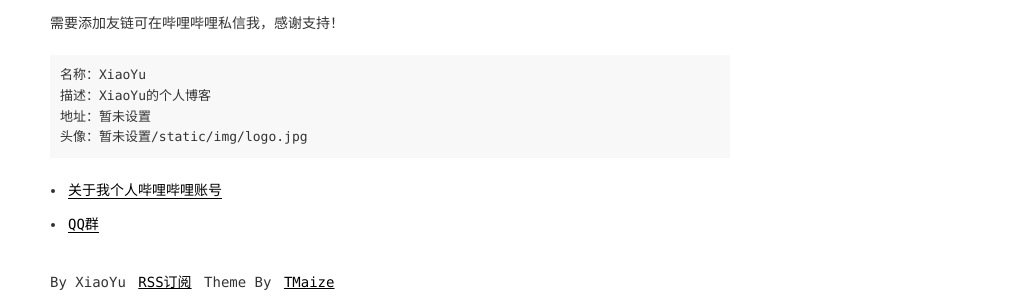
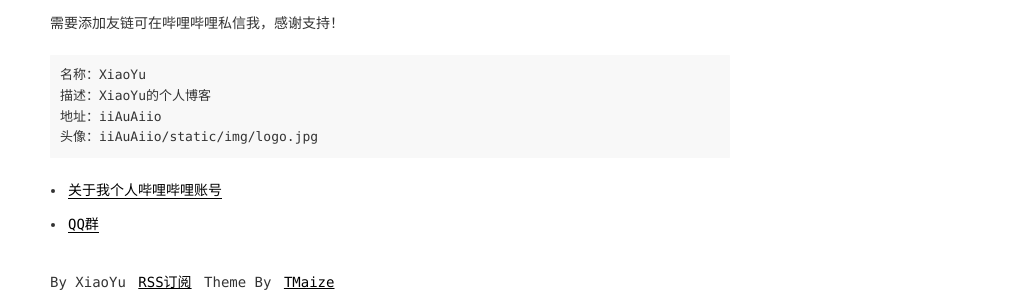
Before and after one commit to Yu7ioi/Yu7ioi.GitHub.io, a Jekyll site: the page built from pages/links.md, in a window 1280 px wide. Shown: the part 165-465 px from the top of the page, without its empty margins (250-1280 px from the left). Built offline with Jekyll 4.4.1, drawn with Linux system fonts in a browser that asks for light colours.

Commit message:
Update _config.yml

```diff
--- a/_config.yml
+++ b/_config.yml
@@ -17,7 +17,7 @@ exclude: ['CNAME', 'README.md', 'LICENSE', '_site', 'dist', 'Gemfile', 'Gemfile.
 
 # 域名配置
 # baseurl配置,如果网站部署在根目录下的其他目录中，请设置为 /目录名
-domainUrl: '暂未设置'
+domainUrl: 'iiAuAiio'
 baseurl: ''
 
 # 吐个槽地址，会在chat页面中重定向到该地址
```
